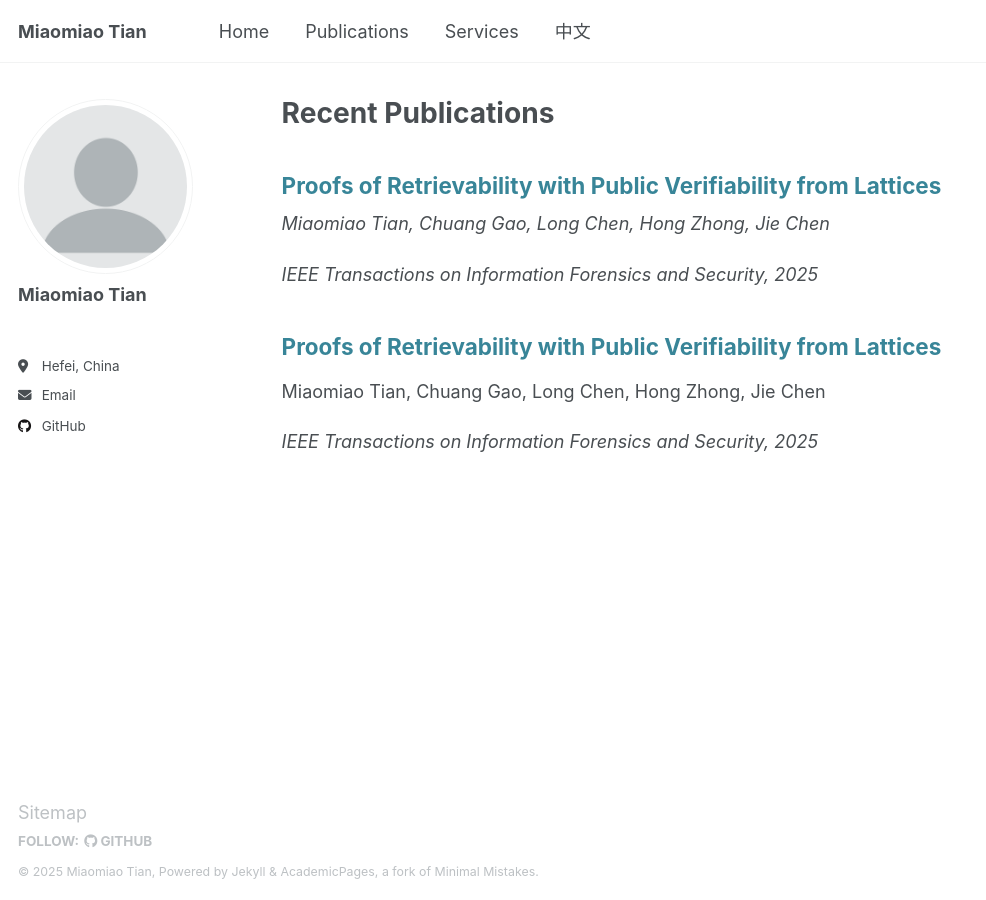
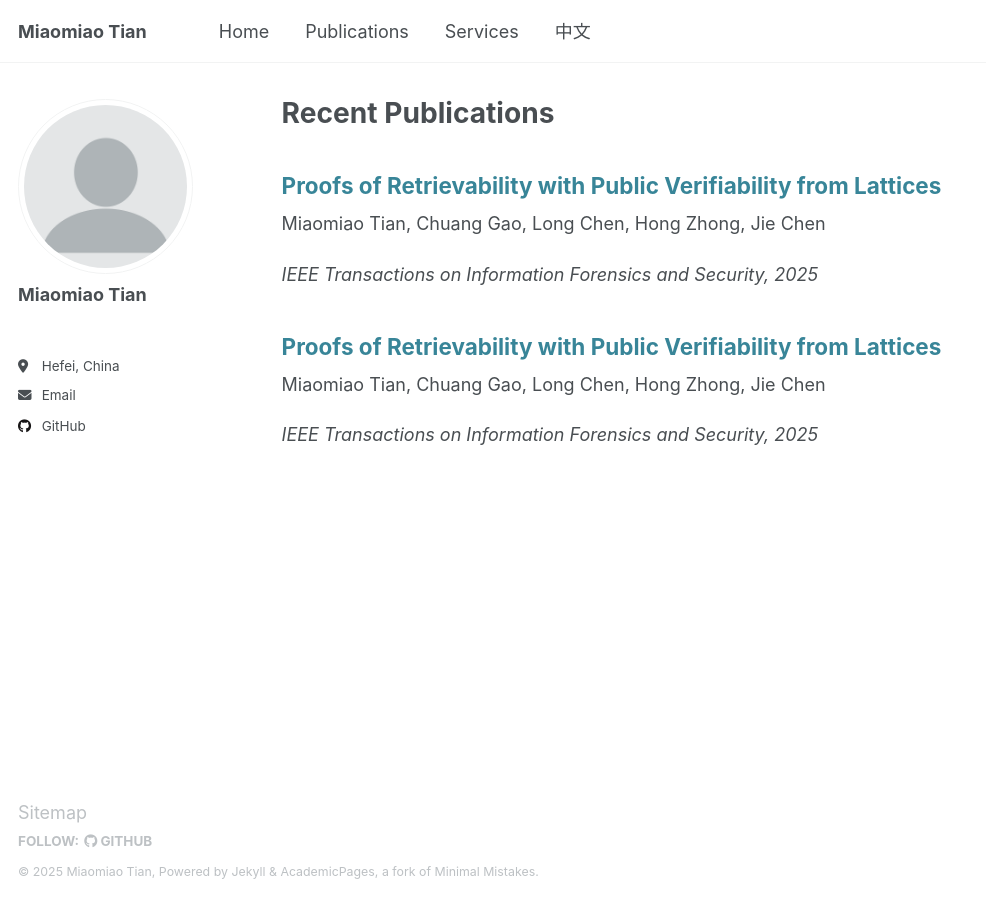
Before and after one commit to dmtian/dmtian.github.io, a Jekyll site: the page built from _pages/publications.html, in a window 1280 px wide. Shown: the whole page, without its empty margins (0-986 px from the left). Built offline with Jekyll 4.4.1, drawn with Linux system fonts in a browser that asks for light colours.

Commit message:
Update publications.html

```diff
--- a/_pages/publications.html
+++ b/_pages/publications.html
@@ -6,11 +6,11 @@ author_profile: true
 ---
 <div>
 <h2 style="color: rgb(56,133,152);">Proofs of Retrievability with Public Verifiability from Lattices</h2>
-<p style="font-size: 18px;margin-top: 10px;font-style: italic;">Miaomiao Tian, Chuang Gao, Long Chen, Hong Zhong, Jie Chen</p>
-<i style="font-size: 18px;margin-top: 5px; ">IEEE Transactions on Information Forensics and Security, 2025</i>
+<p style="font-size: 18px;margin-top: 10px;">Miaomiao Tian, Chuang Gao, Long Chen, Hong Zhong, Jie Chen</p>
+<p style="font-size: 18px;margin-top: 10px;font-style: italic;">IEEE Transactions on Information Forensics and Security, 2025</p>
 </div>
 <div>
 <h2 style="color: rgb(56,133,152);">Proofs of Retrievability with Public Verifiability from Lattices</h2>
-<p style="font-size: 18px;">Miaomiao Tian, Chuang Gao, Long Chen, Hong Zhong, Jie Chen</p>
-<i style="font-size: 18px;">IEEE Transactions on Information Forensics and Security, 2025</i>
+<p style="font-size: 18px;margin-top: 10px;">Miaomiao Tian, Chuang Gao, Long Chen, Hong Zhong, Jie Chen</p>
+<p style="font-size: 18px;margin-top: 10px;font-style: italic;">IEEE Transactions on Information Forensics and Security, 2025</p>
 </div>
```
